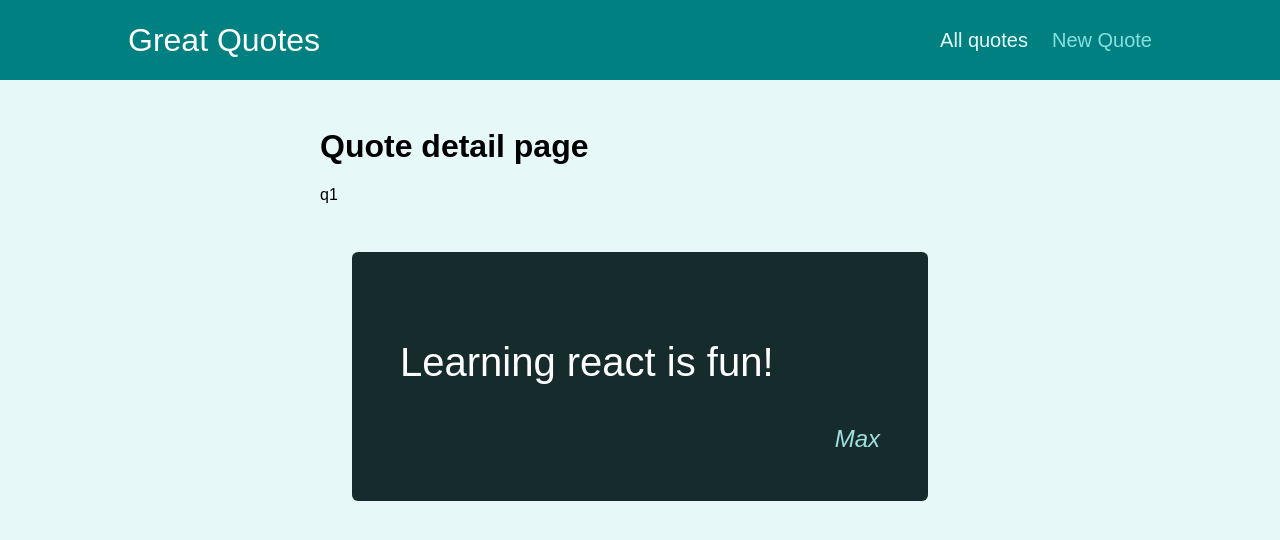
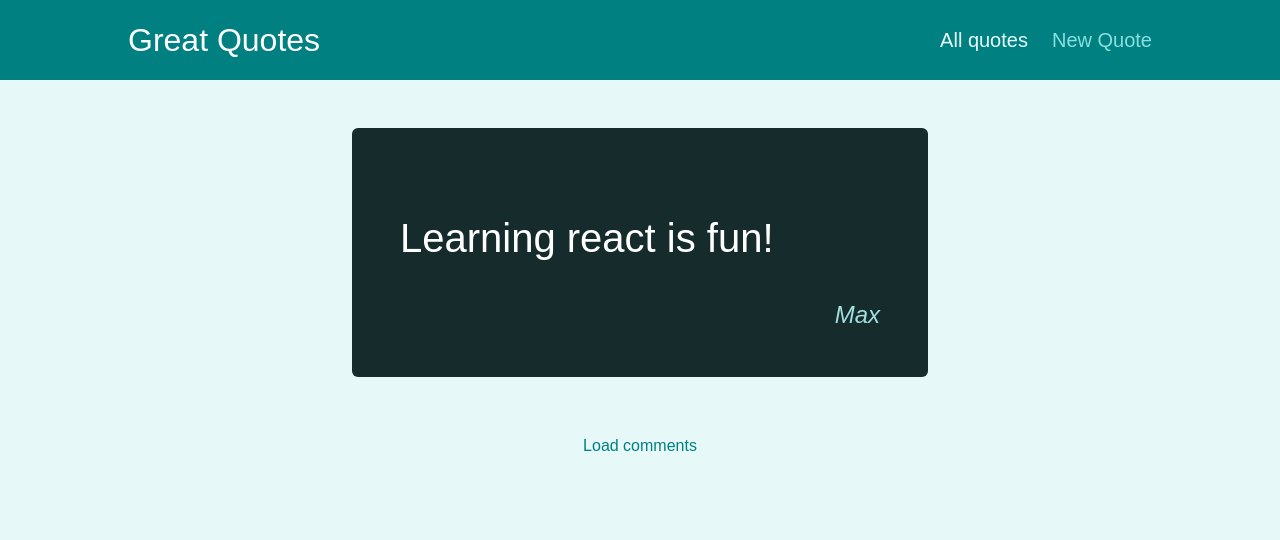
Before and after one commit to ejaramillom/react-router-udemy, a React (Create React App) app: page /quotes/q1 in a window 1280 px wide. Shown: the top 540 px of the page. Built offline with nearby package versions, Linux system fonts and the light colour scheme.

Commit message:
287 getting creative with nested routes

```diff
--- a/src/pages/QuoteDetail.js
+++ b/src/pages/QuoteDetail.js
@@ -1,5 +1,5 @@
 import { Fragment } from "react";
-import { Route, useParams } from "react-router-dom";
+import { Route, useParams, Link } from "react-router-dom";
 import Comments from "../components/comments/Comments";
 import HighlightedQuote from "../components/quotes/HighlightedQuote";
 
@@ -19,12 +19,17 @@
 
   return (
     <Fragment>
-      <h1>Quote detail page</h1>
-      <p>{params.quoteId}</p>
       <HighlightedQuote
         text={quote.text}
         author={quote.author}
       ></HighlightedQuote>
+      <Route path={`/quotes/${params.quoteId}`} exact>
+        <div className="centered">
+          <Link className="btn--flat" to={`/quotes/${params.quoteId}/comments`}>
+            Load comments
+          </Link>
+        </div>
+      </Route>
       <Route path={`/quotes/${params.quoteId}/comments`} exact>
         <Comments />
       </Route>
```
